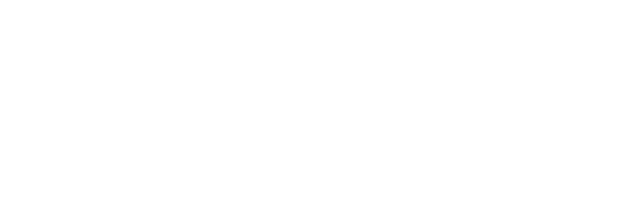
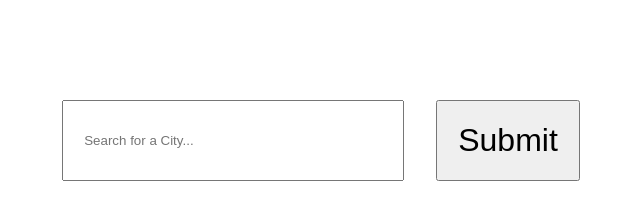
Before and after one commit to Kacperski777/Weather-App, a plain HTML site: page index.html in a window 1280 px wide. Shown: the whole page, without its empty margins (319-959 px from the left). Drawn offline with Linux system fonts and the light colour scheme.

Commit message:
Added Search Bar and Submit Button with CSS

```diff
--- a/index.html
+++ b/index.html
@@ -8,7 +8,11 @@
     <title>Weather App</title>
 </head>
 <body>
+  <div class="search">
+        <input type="text" placeholder="Search for a City...">
 
+        <button>Submit</button>
+  </div>
 
 
 <script src="main.js"></script>
--- a/main.scss
+++ b/main.scss
@@ -0,0 +1,27 @@
+$flex: flex;
+$center : center;
+$margin: 16px;
+$padding: 20px;
+$width: 100%;
+$font-size-large: 2rem;
+$font-size-small: 1rem;
+
+.search{
+    display:  $flex;
+    justify-content: $center;
+    margin: $margin;
+    margin-top: $margin * 5;
+    padding: $padding;
+
+    input{
+        padding: $padding;
+        margin-right: $margin;
+        width: $width / 4;
+    }
+
+    button{
+        font-size: $font-size-large;
+        padding: $padding * 1;
+        margin-left: $margin;
+    }
+}
```
Also changed, not shown: dist/css/main.css, dist/css/main.min.css, 2 other files.
